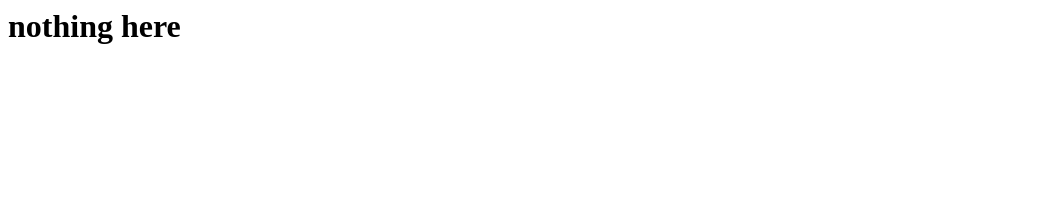
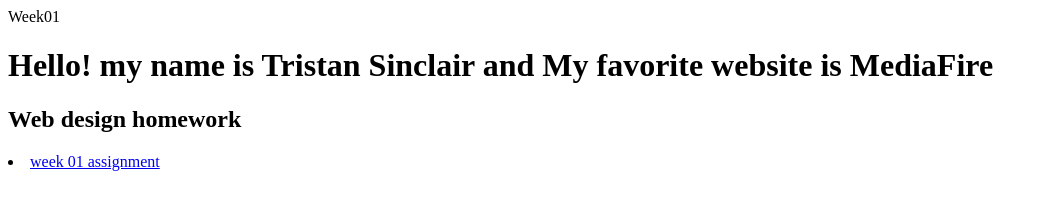
Before and after one commit to TS355/CMON, a plain HTML site: page week01.html in a window 1280 px wide. Shown: the whole page, without its empty margins (0-1048 px from the left). Drawn offline with Linux system fonts and the light colour scheme.

Commit message:
Update week01.html

```diff
--- a/week01.html
+++ b/week01.html
@@ -1,8 +1,12 @@
 <html>
 <head>
+  <link href="https://fonts.googleapis.com/css?family=Montserrat" rel="stylesheet">
+  <link rel="icon" href="https://cdn130.picsart.com/269023593002201.png?c256x256"
 <title>Week01</title>
 </head>
 <body>
-<h1>nothing here</h1>
+  <h1> Hello! my name is Tristan Sinclair and My favorite website is MediaFire </h1>
+<h2> Web design homework </h2>
+<li><a href="your link here">week 01 assignment</a></li>
 </body>
 </html>
```
